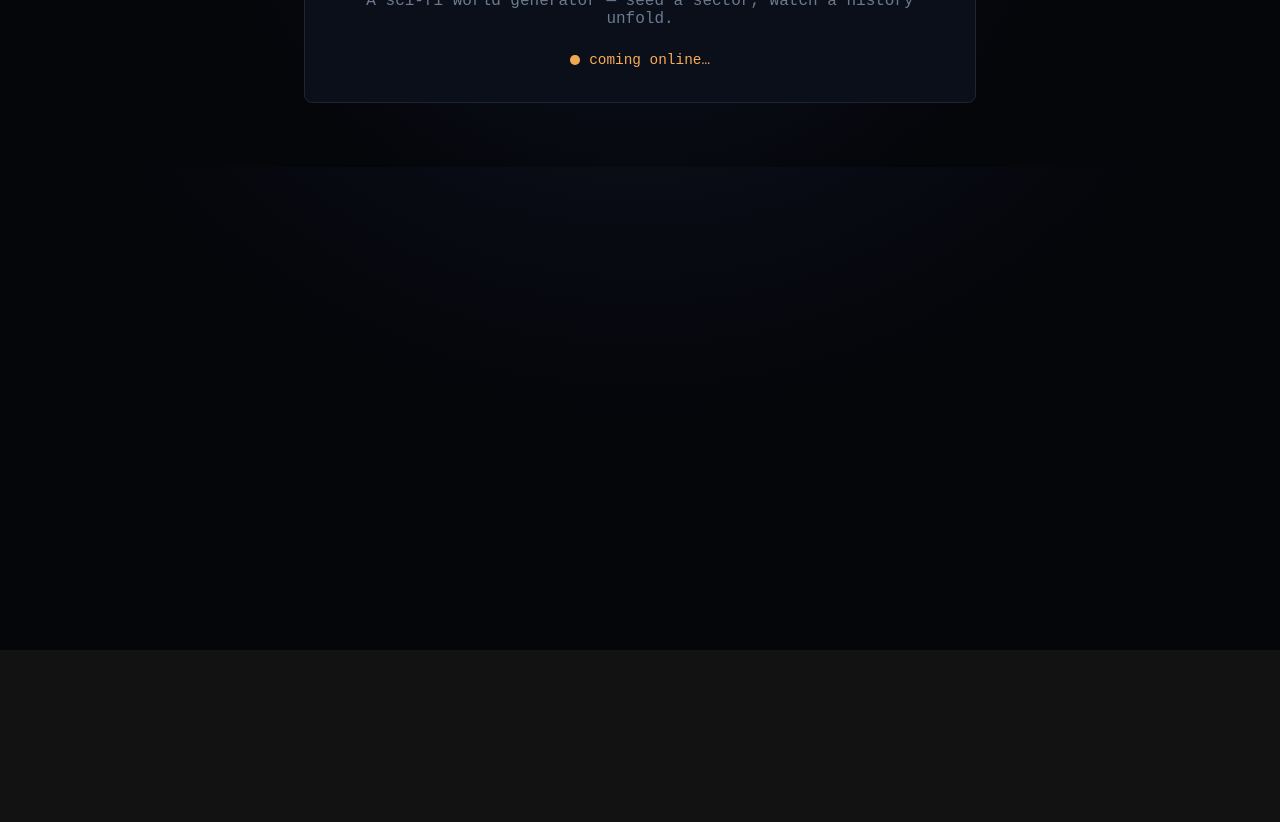
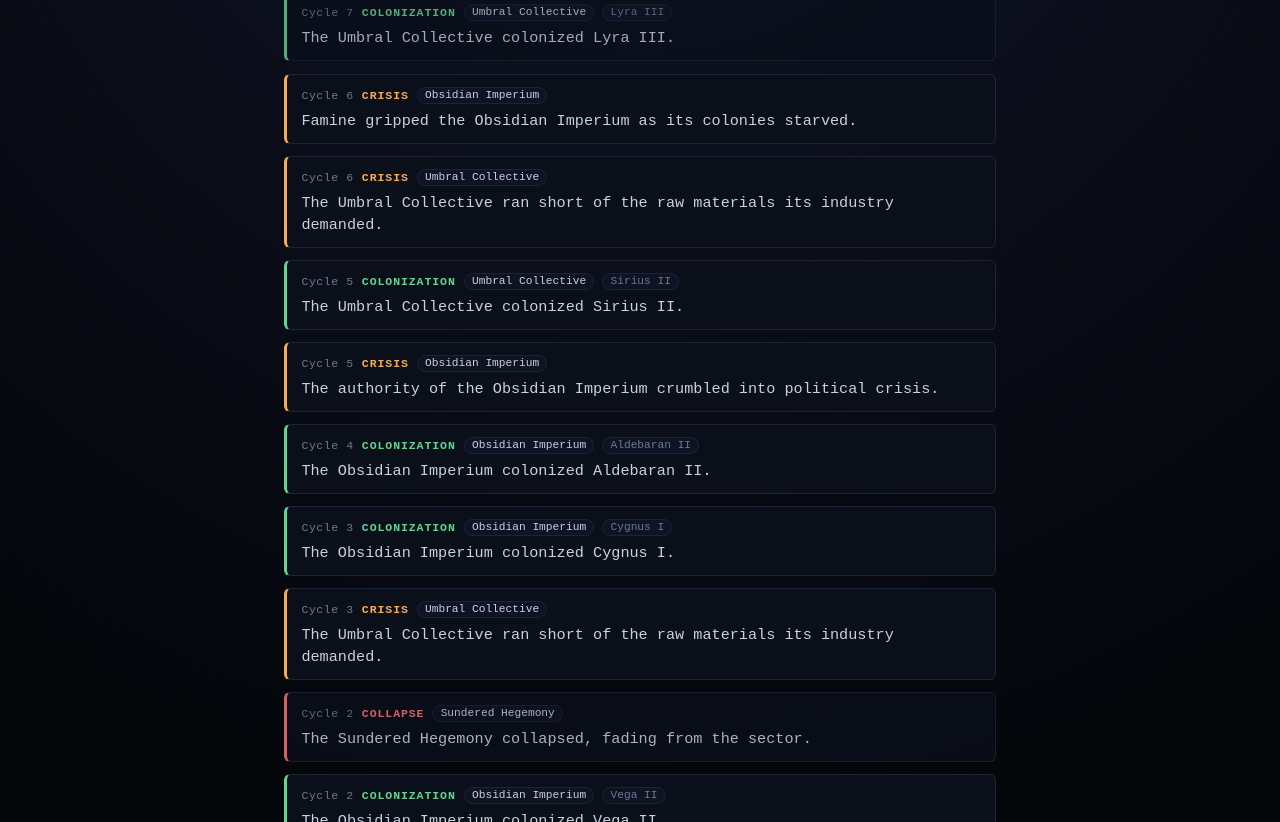
Before and after one commit to Jess3Jane/didactic-guide, a website built with Vite: page index.html in a window 1280 px wide. Shown: the part 150-972 px from the top of the page. Before the commit the page ends 800 px from the top, so only its background shows below. Built offline with nearby package versions, Linux system fonts and the light colour scheme.

Commit message:
Add news feed UI: render the chronicle (#6) (#14)
Closes #6. Adds feed component, engine, CSS styling, and tests. Security reviewed — no issues found.

```diff
--- a/package.json
+++ b/package.json
@@ -13,6 +13,7 @@
   },
   "devDependencies": {
     "@types/node": "^22.19.20",
+    "jsdom": "^25.0.1",
     "typescript": "^5.6.3",
     "vite": "^5.4.10",
     "vitest": "^2.1.5"
--- a/src/main.ts
+++ b/src/main.ts
@@ -1,16 +1,43 @@
 import "./style.css";
+import { createRng } from "./sim/rng";
+import { generateSector } from "./sim/world";
+import { createEngine } from "./sim/engine";
+import { createFeed } from "./ui/feed";
 
-// Phase 1 walking-skeleton placeholder. Later issues wire the simulation core
-// (src/sim) to the news-feed UI (src/ui) from here. The sim/ <- ui/ boundary is
-// firm: sim/ must never import from ui/.
+// Phase 1 wiring. This is the one place `sim/` and `ui/` meet (GDD §6): RNG →
+// worldgen → engine → feed. For issue #6 it runs a fixed-seed sector on a simple
+// auto-tick so the live chronicle is demonstrable end-to-end; issue #7 replaces
+// this loop with play / pause / step + speed controls and a seed input.
+
 const app = document.querySelector<HTMLDivElement>("#app");
 
 if (app) {
   app.innerHTML = `
-    <section class="boot">
+    <header class="masthead">
       <h1>Starfall</h1>
-      <p class="tagline">A sci-fi world generator — seed a sector, watch a history unfold.</p>
-      <span class="status">coming online&hellip;</span>
-    </section>
+      <p class="tagline">Dispatches from a sector that never was.</p>
+    </header>
   `;
+
+  const seed = "starfall";
+  const rng = createRng(seed);
+  const sector = generateSector(rng, { seed });
+  const engine = createEngine(sector, rng);
+
+  const feed = createFeed();
+  app.append(feed.element);
+
+  // Open the chronicle on the founding roster, then stream the history.
+  feed.reset(engine.foundingEvents);
+
+  // A modest auto-tick stands in for the time controls landing in issue #7.
+  const TICK_MS = 700;
+  const MAX_CYCLES = 400;
+  const timer = window.setInterval(() => {
+    if (engine.getTick() >= MAX_CYCLES) {
+      window.clearInterval(timer);
+      return;
+    }
+    feed.push(engine.tick());
+  }, TICK_MS);
 }
--- a/src/style.css
+++ b/src/style.css
@@ -2,10 +2,14 @@
   color-scheme: dark;
   --bg: #05060a;
   --bg-panel: #0b0f1a;
+  --bg-panel-2: #0e1424;
+  --border: #1c2436;
   --fg: #c7d2e0;
   --fg-dim: #6b7a90;
   --accent: #4fd1c5;
   --accent-warm: #f6ad55;
+  --accent-red: #f87171;
+  --accent-green: #68d391;
   font-family: "SF Mono", "JetBrains Mono", "Fira Code", ui-monospace, monospace;
 }
 
@@ -23,55 +27,162 @@ body {
 }
 
 #app {
-  max-width: 720px;
+  max-width: 760px;
   margin: 0 auto;
-  padding: 4rem 1.5rem;
+  padding: 2.5rem 1.5rem 4rem;
 }
 
-.boot {
-  border: 1px solid #1c2436;
-  background: var(--bg-panel);
-  border-radius: 8px;
-  padding: 2rem;
-  text-align: center;
+/* --- Masthead ------------------------------------------------------------- */
+
+.masthead {
+  border-bottom: 1px solid var(--border);
+  padding-bottom: 1rem;
+  margin-bottom: 1.5rem;
 }
 
-.boot h1 {
-  margin: 0 0 0.5rem;
-  font-size: 2rem;
-  letter-spacing: 0.15em;
+.masthead h1 {
+  margin: 0;
+  font-size: 2.2rem;
+  letter-spacing: 0.18em;
   color: var(--accent);
   text-transform: uppercase;
 }
 
-.boot .tagline {
-  margin: 0 0 1.5rem;
+.masthead .tagline {
+  margin: 0.4rem 0 0;
+  color: var(--fg-dim);
+  font-size: 0.85rem;
+}
+
+/* --- Feed ----------------------------------------------------------------- */
+
+.feed {
+  display: flex;
+  flex-direction: column;
+  gap: 0.75rem;
+}
+
+.feed__empty {
+  color: var(--fg-dim);
+  font-style: italic;
+  text-align: center;
+  padding: 3rem 1rem;
+  border: 1px dashed var(--border);
+  border-radius: 8px;
+}
+
+/* --- Dispatch ------------------------------------------------------------- */
+
+.dispatch {
+  position: relative;
+  border: 1px solid var(--border);
+  border-left: 3px solid var(--fg-dim);
+  background: var(--bg-panel);
+  border-radius: 6px;
+  padding: 0.7rem 0.9rem;
+  animation: dispatch-in 0.32s ease-out;
+}
+
+@keyframes dispatch-in {
+  from {
+    opacity: 0;
+    transform: translateY(-4px);
+  }
+  to {
+    opacity: 1;
+    transform: none;
+  }
+}
+
+.dispatch__meta {
+  display: flex;
+  flex-wrap: wrap;
+  align-items: center;
+  gap: 0.5rem;
+  margin-bottom: 0.4rem;
+  font-size: 0.72rem;
+}
+
+.dispatch__cycle {
+  color: var(--fg-dim);
+  letter-spacing: 0.05em;
+}
+
+.dispatch__kind {
+  text-transform: uppercase;
+  letter-spacing: 0.08em;
+  font-weight: 600;
   color: var(--fg-dim);
 }
 
-.boot .status {
-  display: inline-flex;
-  align-items: center;
-  gap: 0.6rem;
-  color: var(--accent-warm);
-  font-size: 0.9rem;
+.dispatch__tag {
+  padding: 0.1rem 0.45rem;
+  border-radius: 999px;
+  border: 1px solid var(--border);
+  background: var(--bg-panel-2);
+  font-size: 0.7rem;
 }
 
-.boot .status::before {
-  content: "";
-  width: 0.6rem;
-  height: 0.6rem;
-  border-radius: 50%;
-  background: var(--accent-warm);
-  animation: pulse 1.4s ease-in-out infinite;
+.dispatch__tag--faction {
+  color: var(--fg);
 }
 
-@keyframes pulse {
-  0%,
-  100% {
-    opacity: 0.3;
-  }
-  50% {
-    opacity: 1;
+.dispatch__tag--loc {
+  color: var(--fg-dim);
+}
+
+.dispatch__summary {
+  margin: 0;
+  line-height: 1.45;
+  font-size: 0.95rem;
+}
+
+/* Per-category accent on the left border + kind label. */
+.dispatch--founding {
+  border-left-color: var(--accent);
+}
+.dispatch--founding .dispatch__kind {
+  color: var(--accent);
+}
+
+.dispatch--expansion {
+  border-left-color: var(--accent-green);
+}
+.dispatch--expansion .dispatch__kind {
+  color: var(--accent-green);
+}
+
+.dispatch--conflict {
+  border-left-color: var(--accent-red);
+}
+.dispatch--conflict .dispatch__kind {
+  color: var(--accent-red);
+}
+
+.dispatch--crisis {
+  border-left-color: var(--accent-warm);
+}
+.dispatch--crisis .dispatch__kind {
+  color: var(--accent-warm);
+}
+
+.dispatch--contact {
+  border-left-color: var(--accent);
+}
+.dispatch--contact .dispatch__kind {
+  color: var(--accent);
+}
+
+.dispatch--collapse {
+  border-left-color: var(--accent-red);
+  opacity: 0.85;
+}
+.dispatch--collapse .dispatch__kind {
+  color: var(--accent-red);
+}
+
+@media (prefers-reduced-motion: reduce) {
+  .dispatch {
+    animation: none;
   }
 }
--- /dev/null
+++ b/src/ui/feed.ts
@@ -0,0 +1,225 @@
+// News feed UI — renders the engine's chronicle (GDD §4, issue #6).
+//
+// The feed is the primary view: a reverse-chronological stream of dispatches,
+// each turning one `WorldEvent` into a readable line of in-world news. This is
+// the presentation layer, so unlike `src/sim/` it touches the DOM — but the
+// boundary still runs one way: `ui/` reads `sim/` types, never the reverse.
+//
+// Two halves live here, mirroring the split that keeps `sim/` testable:
+//   1. `toDispatch` — a pure event → view-model mapping (cycle label, tags,
+//      category, prose). No DOM, so it unit-tests in plain Node.
+//   2. `createFeed` — a small stateful component that renders dispatches into
+//      the DOM, newest first, capping how many it keeps so a long run stays
+//      responsive.
+
+import type { WorldEvent, WorldEventType } from "../sim/events";
+
+// --- View model --------------------------------------------------------------
+
+/**
+ * A broad category per event type, used only for styling (a colour accent on
+ * the dispatch). Kept separate from `WorldEventType` so the palette can stay
+ * coarse even as the event vocabulary grows.
+ */
+export type DispatchCategory =
+  | "founding"
+  | "expansion"
+  | "conflict"
+  | "crisis"
+  | "contact"
+  | "collapse";
+
+/** The render-ready shape of a single dispatch. Pure data — no DOM. */
+export interface Dispatch {
+  /** In-world cycle the event occurred on. */
+  cycle: number;
+  /** Human label for the event type, e.g. "First Contact". */
+  kind: string;
+  /** Coarse category driving the colour accent. */
+  category: DispatchCategory;
+  /** Primary faction tag (first actor), if any. */
+  faction?: string;
+  /** Location tag (world or system), if the event carries one. */
+  location: string | undefined;
+  /** The prose dispatch, taken straight from the event's `summary`. */
+  summary: string;
+}
+
+/** Per-type label + category. One entry per `WorldEventType`. */
+const TYPE_META: Record<
+  WorldEventType,
+  { kind: string; category: DispatchCategory }
+> = {
+  FACTION_FOUNDED: { kind: "Founding", category: "founding" },
+  WORLD_COLONIZED: { kind: "Colonization", category: "expansion" },
+  CONFLICT: { kind: "Conflict", category: "conflict" },
+  RESOURCE_CRISIS: { kind: "Crisis", category: "crisis" },
+  FIRST_CONTACT: { kind: "First Contact", category: "contact" },
+  FACTION_COLLAPSED: { kind: "Collapse", category: "collapse" },
+};
+
+/**
+ * Project a `WorldEvent` onto its render-ready `Dispatch`.
+ *
+ * Pure and DOM-free: it only reads fields the event already carries (including
+ * the prose `summary` stamped at construction), so it is safe to unit-test in
+ * Node and cheap to call per event.
+ */
+export function toDispatch(event: WorldEvent): Dispatch {
+  const meta = TYPE_META[event.type];
+  return {
+    cycle: event.tick,
+    kind: meta.kind,
+    category: meta.category,
+    faction: event.actors[0]?.name,
+    location: event.location?.name,
+    summary: event.summary,
+  };
+}
+
+// --- Component ---------------------------------------------------------------
+
+export interface FeedOptions {
+  /**
+   * Maximum dispatches kept in the DOM at once. Older ones are trimmed off the
+   * bottom so the feed never grows without bound over a long simulation.
+   */
+  maxEntries?: number;
+}
+
+/**
+ * A live news feed bound to a root element.
+ *
+ * `push` prepends a batch of newly-emitted events (newest on top); `reset`
+ * clears the feed for a fresh sector. The caller owns the wiring to the engine
+ * (that lives in `main.ts`, issue #7) — the feed only knows how to render.
+ */
+export interface Feed {
+  /** The root element to mount in the page. */
+  readonly element: HTMLElement;
+  /** Prepend a batch of events in emission order; the last shows on top. */
+  push(events: readonly WorldEvent[]): void;
+  /** Replace the feed's contents, optionally seeding it with `events`. */
+  reset(events?: readonly WorldEvent[]): void;
+  /** How many dispatches are currently in the DOM. */
+  size(): number;
+}
+
+const DEFAULT_MAX_ENTRIES = 300;
+
+/** Build the DOM node for a single dispatch. */
+function renderDispatch(doc: Document, d: Dispatch): HTMLElement {
+  const article = doc.createElement("article");
+  article.className = `dispatch dispatch--${d.category}`;
+  article.setAttribute("role", "article");
+  article.setAttribute(
+    "aria-label",
+    `Cycle ${d.cycle}, ${d.kind}: ${d.summary}`,
+  );
+
+  const meta = doc.createElement("header");
+  meta.className = "dispatch__meta";
+
+  const cycle = doc.createElement("span");
+  cycle.className = "dispatch__cycle";
+  cycle.textContent = `Cycle ${d.cycle}`;
+  meta.append(cycle);
+
+  const kind = doc.createElement("span");
+  kind.className = "dispatch__kind";
+  kind.textContent = d.kind;
+  meta.append(kind);
+
+  if (d.faction) {
+    const faction = doc.createElement("span");
+    faction.className = "dispatch__tag dispatch__tag--faction";
+    faction.textContent = d.faction;
+    meta.append(faction);
+  }
+
+  if (d.location) {
+    const loc = doc.createElement("span");
+    loc.className = "dispatch__tag dispatch__tag--loc";
+    loc.textContent = d.location;
+    meta.append(loc);
+  }
+
+  const summary = doc.createElement("p");
+  summary.className = "dispatch__summary";
+  summary.textContent = d.summary;
+
+  article.append(meta, summary);
+  return article;
+}
+
+/**
+ * Create a news feed inside a fresh `<section role="feed">`.
+ *
+ * The section is returned on `element` for the caller to mount; nothing is
+ * appended to the document automatically.
+ */
+export function createFeed(options: FeedOptions = {}): Feed {
+  const maxEntries = Math.max(1, options.maxEntries ?? DEFAULT_MAX_ENTRIES);
+  const doc = document;
+
+  const element = doc.createElement("section");
+  element.className = "feed";
+  element.setAttribute("role", "feed");
+  element.setAttribute("aria-label", "World chronicle");
+  element.setAttribute("aria-busy", "false");
+
+  // Shown only while the feed is empty; removed as soon as events arrive.
+  const empty = doc.createElement("p");
+  empty.className = "feed__empty";
+  empty.textContent = "No dispatches yet — generate a sector and press play.";
+  element.append(empty);
+
+  const hasDispatches = (): boolean =>
+    element.querySelector(".dispatch") !== null;
+
+  const syncEmpty = (): void => {
+    const present = hasDispatches();
+    empty.hidden = present;
+    if (present && empty.parentElement) empty.remove();
+    else if (!present && !empty.parentElement) element.append(empty);
+  };
+
+  /** Drop oldest dispatches (bottom of the feed) past the cap. */
+  const trim = (): void => {
+    while (element.querySelectorAll(".dispatch").length > maxEntries) {
+      element.lastElementChild?.remove();
+    }
+  };
+
+  const push = (events: readonly WorldEvent[]): void => {
+    if (events.length === 0) return;
+
+    // Build the batch newest-first into a fragment, then splice it above the
+    // current top in one DOM write. Reversing here means that within a single
+    // tick the last-emitted event reads first, matching reverse-chronological
+    // order at finer-than-tick granularity.
+    const fragment = doc.createDocumentFragment();
+    for (let i = events.length - 1; i >= 0; i--) {
+      fragment.append(renderDispatch(doc, toDispatch(events[i])));
+    }
+
+    const firstDispatch = element.querySelector(".dispatch");
+    if (firstDispatch) element.insertBefore(fragment, firstDispatch);
+    else element.append(fragment);
+
+    trim();
+    syncEmpty();
+  };
+
+  const reset = (events: readonly WorldEvent[] = []): void => {
+    for (const node of [...element.querySelectorAll(".dispatch")]) {
+      node.remove();
+    }
+    syncEmpty();
+    push(events);
+  };
+
+  const size = (): number => element.querySelectorAll(".dispatch").length;
+
+  return { element, push, reset, size };
+}
```
Also changed, not shown: src/ui/feed.test.ts (added, +188 -0 lines), 2 other files.
